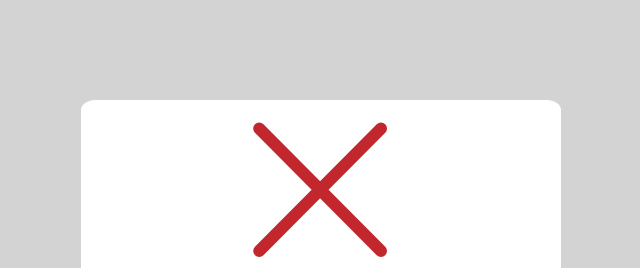
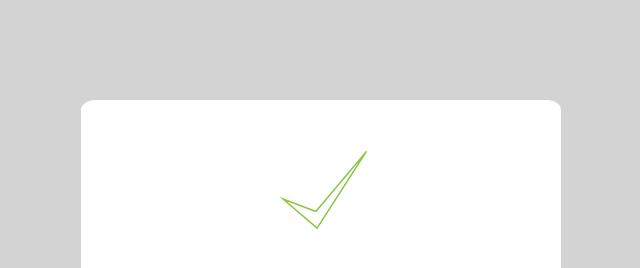
Before and after one commit to ehel/prettyalert, a plain HTML site: page index.html in a window 1280 px wide. Shown: the top 268 px of the page, without its empty margins (319-959 px from the left). Drawn offline with Linux system fonts and the light colour scheme.

Commit message:
Update documentation

```diff
--- a/index.html
+++ b/index.html
@@ -6,7 +6,7 @@
 	<script src="src/prettyalert.js"></script>
 </head>
 <body>
-	<script>prettytalert('Hi there', 'And this is message','error');
+	<script>prettytalert('Hi there', 'And this is message','succes');
 	//praltimer('Hello', 'content', 'succes', 5000);
 	</script>
 </body>
```
Also changed, not shown: README.md, image.gif (added).
